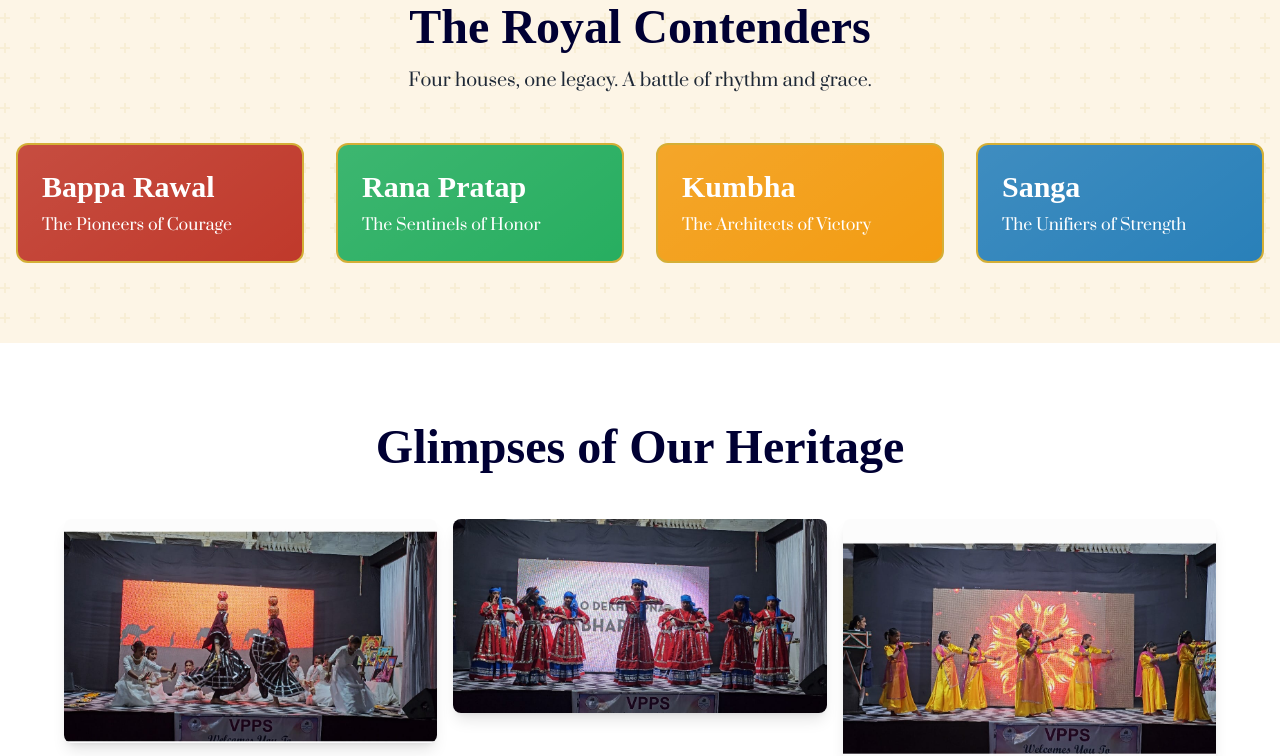
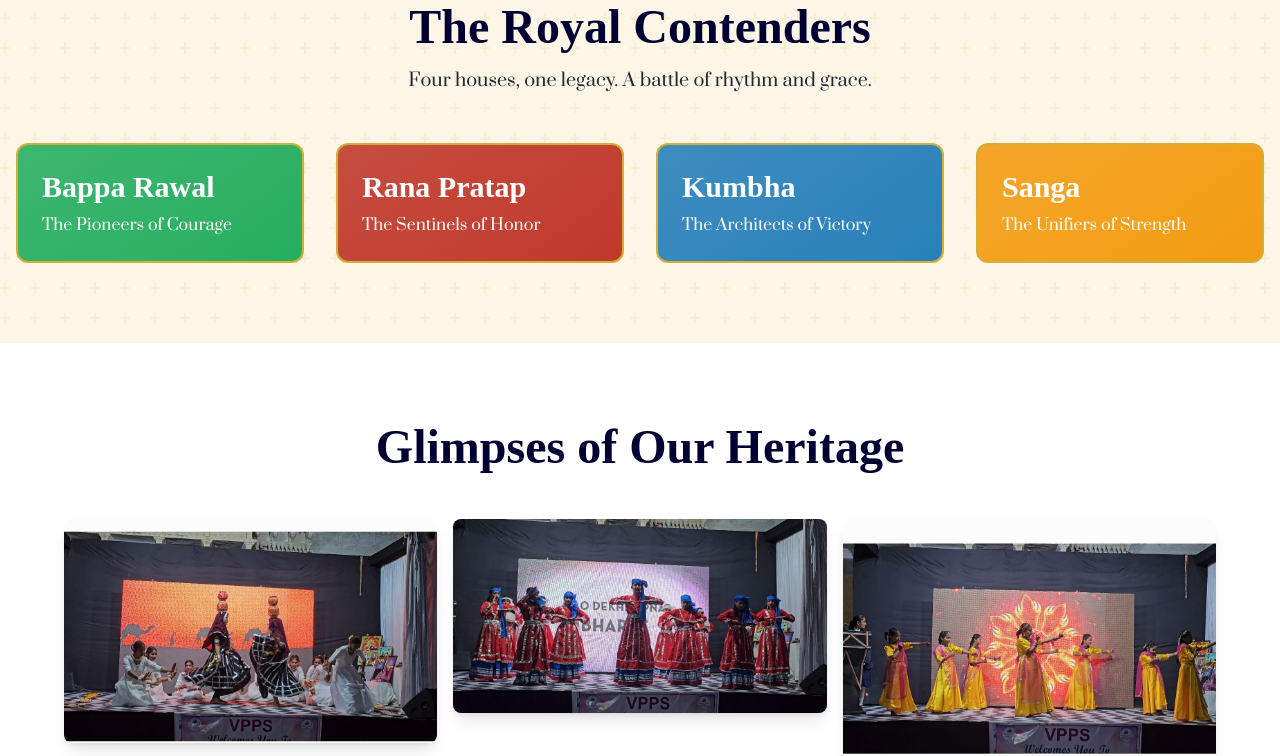
Before and after one commit to veerpatta/culturalprograminvite2025, a plain HTML site: page index.html in a window 1280 px wide. Shown: the part 1873-2629 px from the top of the page. Drawn offline with nearby package versions, Linux system fonts and the light colour scheme; a web font is replaced by a local one.

Commit message:
Update index.html

```diff
--- a/index.html
+++ b/index.html
@@ -209,20 +209,20 @@
                 <p class="mt-4 text-lg">Four houses, one legacy. A battle of rhythm and grace.</p>
             </div>
             <div class="grid md:grid-cols-2 lg:grid-cols-4 gap-8 max-w-7xl mx-auto animate-in">
-                <!-- House Banners -->
-                <div class="house-banner text-white" style="background-color: #C0392B;">
+                <!-- House Banners with updated colors -->
+                <div class="house-banner text-white" style="background-color: #27AE60;"> <!-- Bappa Rawal - Green -->
                     <h4 class="font-eczar text-3xl font-bold">Bappa Rawal</h4>
                     <p class="mt-2">The Pioneers of Courage</p>
                 </div>
-                <div class="house-banner text-white" style="background-color: #27AE60;">
+                <div class="house-banner text-white" style="background-color: #C0392B;"> <!-- Rana Pratap - Red -->
                     <h4 class="font-eczar text-3xl font-bold">Rana Pratap</h4>
                     <p class="mt-2">The Sentinels of Honor</p>
                 </div>
-                <div class="house-banner text-white" style="background-color: #F39C12;">
+                <div class="house-banner text-white" style="background-color: #2980B9;"> <!-- Kumbha - Blue -->
                     <h4 class="font-eczar text-3xl font-bold">Kumbha</h4>
                     <p class="mt-2">The Architects of Victory</p>
                 </div>
-                <div class="house-banner text-white" style="background-color: #2980B9;">
+                <div class="house-banner text-white" style="background-color: #F39C12;"> <!-- Sanga - Yellow -->
                     <h4 class="font-eczar text-3xl font-bold">Sanga</h4>
                     <p class="mt-2">The Unifiers of Strength</p>
                 </div>
```
